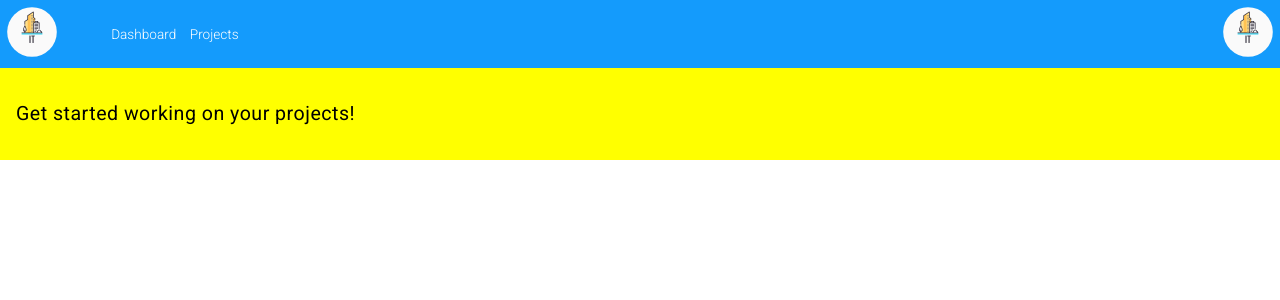
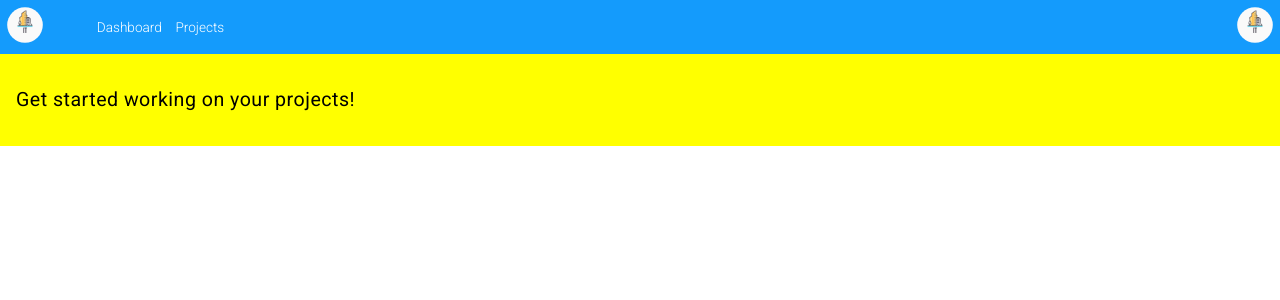
Before and after one commit to Yeffry921/Issue-Tracker, a React (Create React App) app: page / in a window 1280 px wide. Shown: the top 300 px of the page. Built offline with nearby package versions, Linux system fonts and the light colour scheme.

Commit message:
add standard box-sizing

```diff
--- a/src/App.css
+++ b/src/App.css
@@ -2,4 +2,9 @@ body {
   font-family: "Roboto", sans-serif;
   margin: 0;
   padding: 0;
+  /* background-color: #f7f8fc; */
 }
+
+* {
+  box-sizing: border-box;
+}
```
